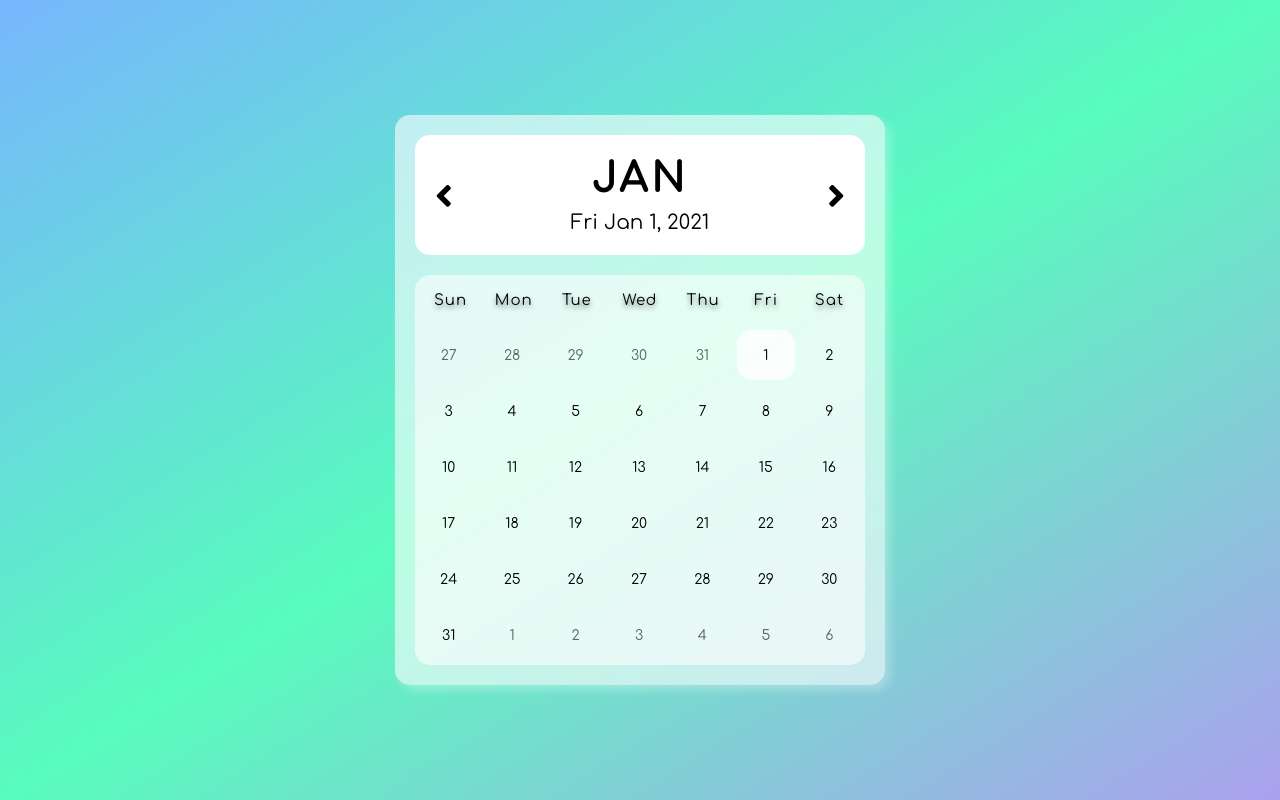
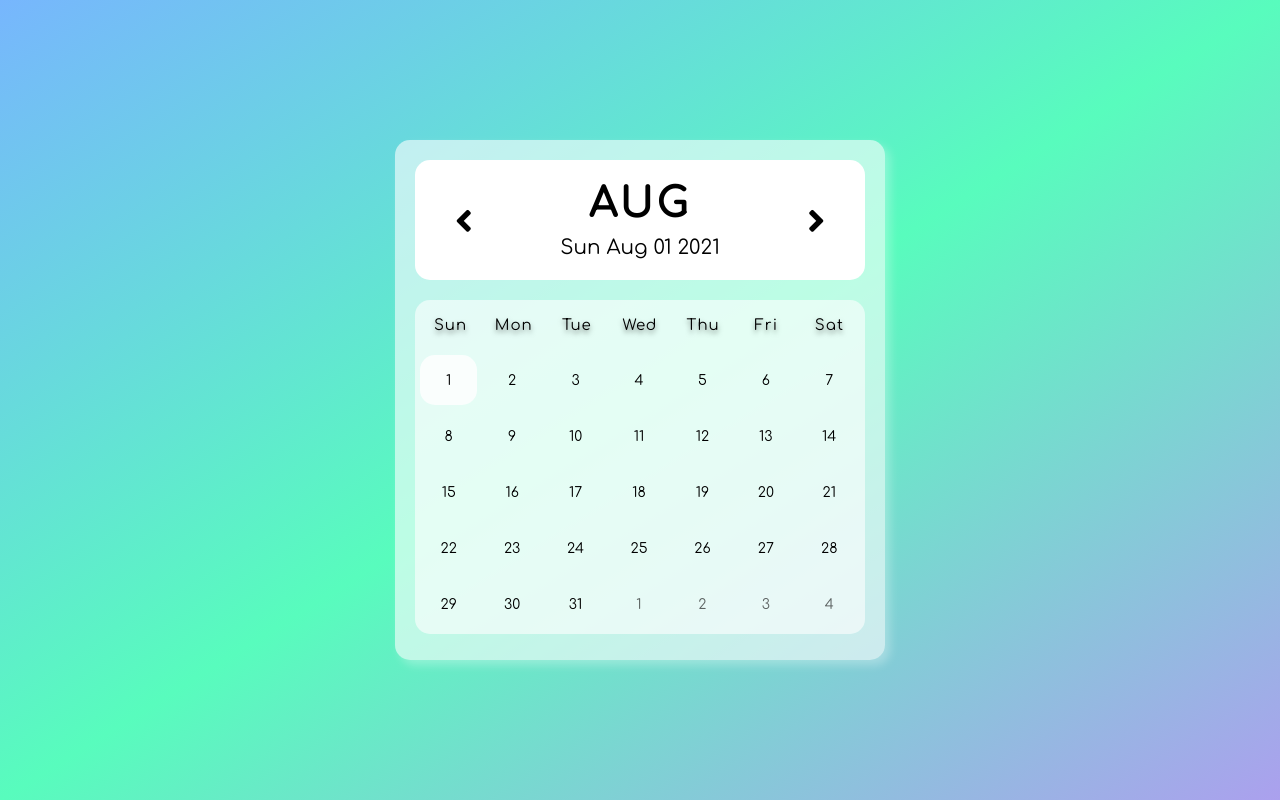
Before and after one commit to vishalkrsharma/calendar, a website: page index.html in a window 1280 px wide. Drawn offline with Linux system fonts and the light colour scheme.

Commit message:
script added

```diff
--- a/index.html
+++ b/index.html
@@ -60,8 +60,8 @@
             <div class="month">
                 <i class="fas fa-angle-left prev"></i>
                 <div class="date">
-                    <h1>Jan</h1>
-                    <p>Fri Jan 1, 2021</p>
+                    <h1></h1>
+                    <p></p>
                 </div>
                 <i class="fas fa-angle-right next"></i>
             </div>
@@ -122,7 +122,7 @@
             </div>
         </div>
     </div>
-
+    <script src="js/script.js"></script>
 </body>
 
 </html>
--- /dev/null
+++ b/js/script.js
@@ -0,0 +1,54 @@
+const date = new Date();
+
+const renderCalendar = () => {
+    date.setDate(1);
+
+    const monthDays = document.querySelector('.days');
+
+    const lastDay = new Date(date.getFullYear(), date.getMonth() + 1, 0).getDate();
+
+    const prevLastDay = new Date(date.getFullYear(), date.getMonth(), 0).getDate();
+
+    const firstDayIndex = date.getDay();
+
+    const lastDayIndex = new Date(date.getFullYear(), date.getMonth() + 1, 0).getDay();
+
+    const nextDays = 7 - lastDayIndex - 1;
+
+    const months = ["Jan","Feb","Mar","Apr","May","Jun","Jul","Aug","Sep","Oct","Nov","Dec"];
+
+    document.querySelector('.date h1').innerHTML = months[date.getMonth()];
+
+    document.querySelector('.date p').innerHTML = new Date().toDateString();
+
+    let days = "";
+
+    for(let x=firstDayIndex; x>0; x--){
+        days += `<div class="prev-date">${prevLastDay - x +1}</div>`;
+    }
+
+    for(let i=1;i<=lastDay;i++) {
+        if(i === new Date().getDate() && date.getMonth() === new Date().getMonth()){
+            days += `<div class="today">${i}</div>`;
+        } else {
+            days += `<div>${i}</div>`;
+        }
+    }
+
+    for(let j=1; j<=nextDays; j++) {
+        days+=`<div class="next-date">${j}</div>`;
+        monthDays.innerHTML = days;
+    }
+};
+
+document.querySelector('.prev').addEventListener('click', () => {
+    date.setMonth(date.getMonth() - 1);
+    renderCalendar();
+});
+
+document.querySelector('.next').addEventListener('click', () => {
+    date.setMonth(date.getMonth() + 1);
+    renderCalendar();
+});
+
+renderCalendar();
--- a/scss/main.scss
+++ b/scss/main.scss
@@ -9,75 +9,7 @@
 
 html {
     font-size: 62.5%;
-
 }
-
-
-
-// .flex {
-//     display: flex;
-//     justify-content: space-evenly;
-// }
-
-// .month, .year {
-
-//     & .dropbtn {
-//         background-color: white;
-//         width: 15rem;
-//         height: 4rem;
-//         border: none;
-//         border-radius: 1.5rem;
-//         font-size: 2rem;
-//         font-family: 'Comfortaa', sans-serif;
-//     }
-
-//     & .content {
-
-//         & a {
-//             color: black;
-//             padding: 1rem;
-//             text-decoration: none;
-//             display: block;
-//             border-radius: 1.5rem;
-//             text-align: center;
-//             -webkit-tap-highlight-color: transparent;
-//             font-size: 1.5rem;
-//         }
-
-//         display: none;
-//         position: absolute;
-//         width: 15rem;
-//         z-index: 10;
-//         padding: 1rem;
-//         border-radius: 1.5rem;
-//         box-shadow: 0px 8px 16px 0px rgba(0,0,0,0.2);
-//         background-color: white;
-
-//     }
-
-//     & .content a:hover {
-//         background-color: rgba(221, 221, 221, 0.658);
-//     }
-
-//     &:hover .content {
-//         display: block;
-//     }
-
-//     &:hover .dropbtn {
-//         background-color: #ffffff94;
-//     }
-
-//     position: relative;
-//     width: 15rem;
-//     height: 4rem;
-
-// }
-
-// .month-div {
-//     width: 15rem;
-//     height: 4rem;
-//     text-align: center;
-// }
 
 body {
     height: 100vh;
@@ -126,7 +58,7 @@ body {
     display: flex;
     align-items: center;
     justify-content: space-between;
-    padding: 2rem;
+    padding: 2rem 4rem;
     border-radius: 1.5rem;
 }
 
```
Also changed, not shown: css/style.css.
